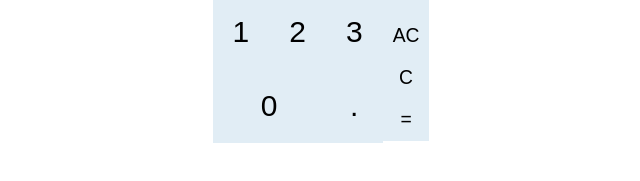
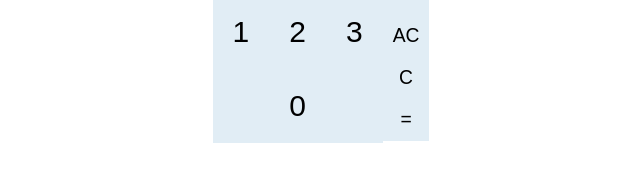
Before and after one commit to parham-ab/React-calculator, a React (Create React App) app in the folder calculator/: page / in a window 1280 px wide. Shown: the part 423-604 px from the top of the page, without its empty margins (319-959 px from the left). Built offline with nearby package versions, Linux system fonts and the light colour scheme.

Commit message:
bugs fixed

```diff
--- a/calculator/src/App.js
+++ b/calculator/src/App.js
@@ -85,11 +85,8 @@ const App = () => {
                 <button onClick={() => handleClick(3)}>3</button>
               </div>
 
-              <button style={{ width: "113px" }} onClick={() => handleClick(0)}>
+              <button style={{ width: "100%" }} onClick={() => handleClick(0)}>
                 0
-              </button>
-              <button style={{ width: "57px" }} onClick={() => handleClick(0)}>
-                .
               </button>
             </section>
           </div>
--- a/calculator/src/index.js
+++ b/calculator/src/index.js
@@ -4,8 +4,4 @@ import App from "./App";
 import "./assets/styles/index.scss";
 
 const root = ReactDOM.createRoot(document.getElementById("root"));
-root.render(
-  <React.StrictMode>
-    <App />
-  </React.StrictMode>
-);
+root.render(<App />);
```
